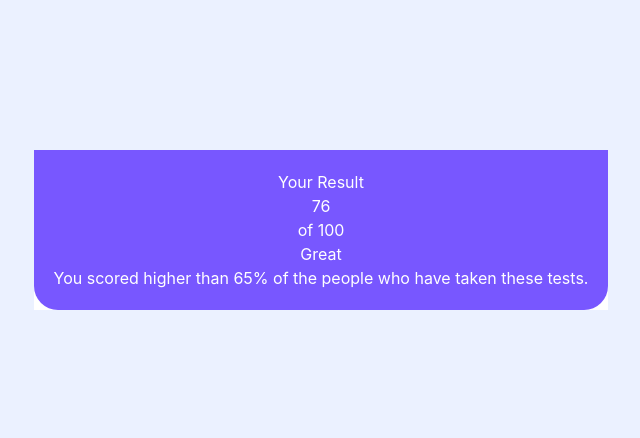
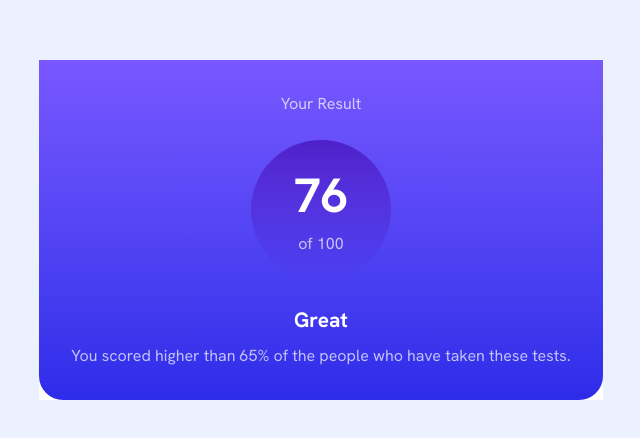
Before and after one commit to 7savv7/frontendmentor, a React (Vite) app in the folder newbie/results-summary-component/: page / in a window 1280 px wide. Shown: the part 170-608 px from the top of the page, without its empty margins (319-959 px from the left). Built offline with nearby package versions, Linux system fonts and the light colour scheme.

Commit message:
[results-summary-component]: Improve top section styles

```diff
--- a/newbie/results-summary-component/src/App.tsx
+++ b/newbie/results-summary-component/src/App.tsx
@@ -2,19 +2,26 @@ function App() {
   return (
     <div className="min-h-svh lg:min-h-screen bg-pale-blue flex justify-center items-center flex-col">
       <div className="w-full h-full flex-1 bg-white lg:h-fit lg:w-fit lg:flex-none">
-        <div className="text-center bg-light-slate-blue text-white rounded-bl-3xl rounded-br-3xl p-5">
-          <p>Your Result</p>
+        <div
+          className="text-center text-white rounded-bl-3xl rounded-br-3xl p-8
+          flex flex-col items-center gap-6
+          bg-linear-to-b from-light-slate-blue to-light-royal-blue"
+        >
+          <p className="text-white/70">Your Result</p>
+
+          <div className="bg-linear-to-b from-violet-blue to-persian-blue rounded-full w-35 h-35 p-5">
+            <p className="font-bold text-[3em]">76</p>
+            <p className="text-white/70">of 100</p>
+          </div>
 
           <div>
-            <p>76</p>
-            <p>of 100</p>
+            <p className="font-bold text-[1.3em]">Great</p>
+
+            <p className="text-white/70 mt-2">
+              You scored higher than 65% of the people who have taken these
+              tests.
+            </p>
           </div>
-
-          <p>Great</p>
-
-          <p>
-            You scored higher than 65% of the people who have taken these tests.
-          </p>
         </div>
       </div>
     </div>
--- a/newbie/results-summary-component/src/index.css
+++ b/newbie/results-summary-component/src/index.css
@@ -22,3 +22,7 @@
   --color-light-lavender: hsl(241, 100%, 89%);
   --color-dark-gray-blue: hsl(224, 30%, 27%);
 }
+
+body {
+  font-family: "Hanken Grotesk";
+}
```
